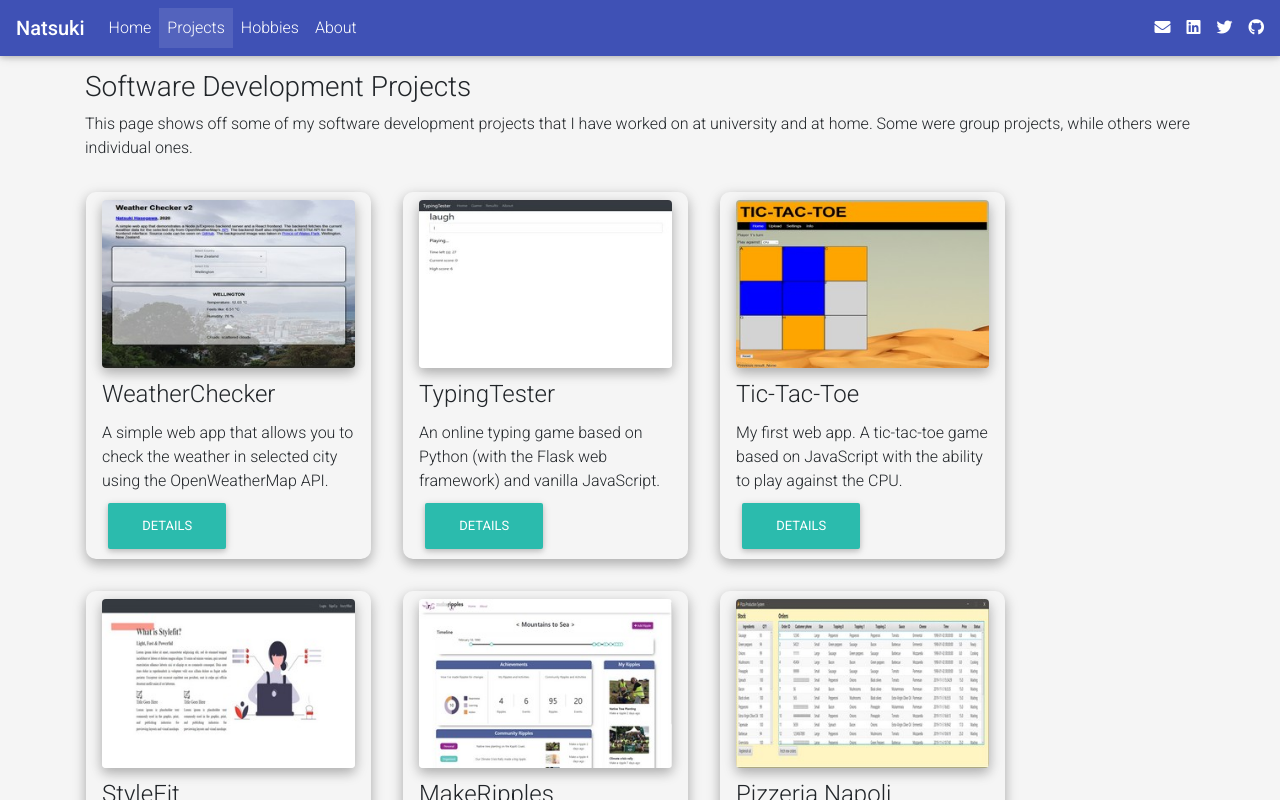
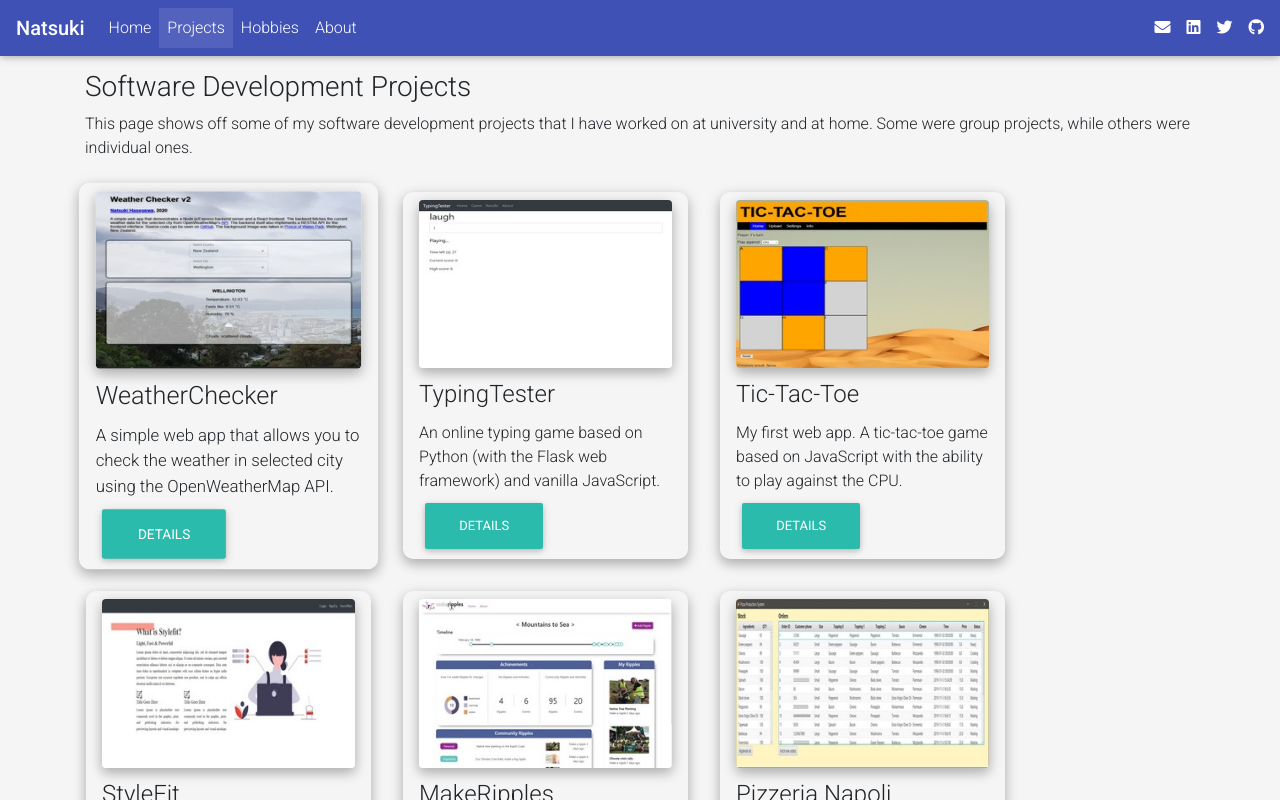
Before and after one commit to oosacker/portfoliio-site, a React (Create React App) app: page /projects in a window 1280 px wide. In both pictures the pointer is over the element 228 px from the left and 375 px from the top of the page. Shown: the top 800 px of the page. Built offline with nearby package versions, Linux system fonts and the light colour scheme.

Commit message:
hover effects

```diff
--- a/src/css/App.css
+++ b/src/css/App.css
@@ -4,6 +4,10 @@
 
 .round-corner {
   border-radius: 10px;
+}
+
+.project-card:hover {
+  transform: scale(1.05);
 }
 
 body {
--- a/src/projectCard.js
+++ b/src/projectCard.js
@@ -25,7 +25,7 @@ const ProjectCard = (props) => {
     }
 
     return (
-        <MDBCol className="m-3 z-depth-1-half round-corner" lg="3" md="4" sm="6" xs="12">
+        <MDBCol className="m-3 z-depth-1-half round-corner project-card" lg="3" md="4" sm="6" xs="12">
 
             <ModalContext.Provider value={[modalState, setModalState]}>
                 <Modal
```
